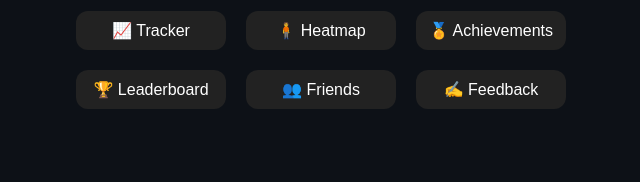
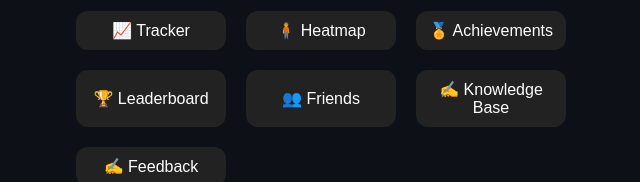
Before and after one commit to Antony726/Gymify, a website with bundled scripts: page dashboard.html in a window 1280 px wide. Shown: the part 1199-1381 px from the top of the page, without its empty margins (319-959 px from the left). Built offline with nearby package versions, Linux system fonts and the light colour scheme; no server answers.

Commit message:
Add files via upload

```diff
--- a/dashboard.html
+++ b/dashboard.html
@@ -84,6 +84,7 @@
       <button onclick="window.location.href='achievements.html'">🏅 Achievements</button>
       <button onclick="window.location.href='leaderboard.html'">🏆 Leaderboard</button>
       <button onclick="window.location.href='friends.html'">👥 Friends</button>
+      <button onclick="window.location.href='kbase.html'">✍️ Knowledge Base</button>
       <button onclick="window.location.href='feedback.html'">✍️ Feedback</button>
     </nav>
 
```
